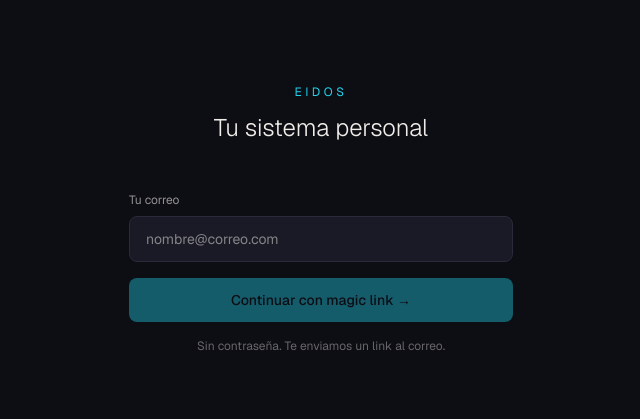
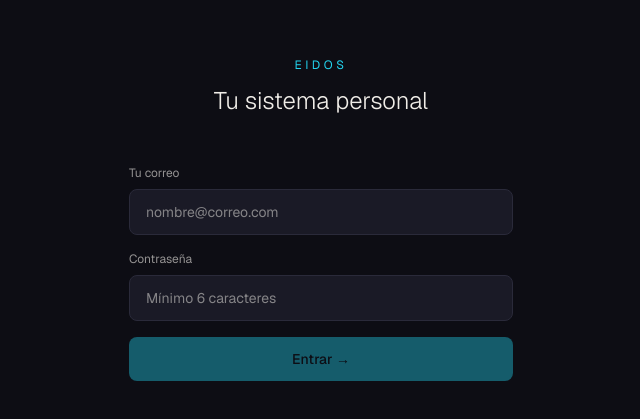
Before and after one commit to gerlameda/EIDOS, a Next.js app: page /login in a window 1280 px wide. Shown: the part 181-600 px from the top of the page, without its empty margins (319-959 px from the left). Built offline with nearby package versions, Linux system fonts and the light colour scheme; no server answers.

Commit message:
feat: remove magic link completely

```diff
--- a/app/login/page.tsx
+++ b/app/login/page.tsx
@@ -1,5 +1,4 @@
-import { MagicLinkForm } from "@/components/auth/MagicLinkForm";
-
+import { AuthForm } from "@/components/auth/AuthForm";
 export default function LoginPage() {
-  return <MagicLinkForm variant="login" />;
+  return <AuthForm variant="login" />;
 }
--- a/components/auth/MagicLinkForm.tsx
+++ /dev/null
@@ -1,177 +0,0 @@
-"use client";
-
-import { useState } from "react";
-import { createClient } from "@/lib/supabase/client";
-import { syncProfileToSupabase } from "@/lib/onboarding/sync-profile";
-import { useOnboardingStore } from "@/store/onboardingStore";
-
-export type MagicLinkFormVariant = "login" | "onboarding";
-
-interface MagicLinkFormProps {
-  variant: MagicLinkFormVariant;
-}
-
-export function MagicLinkForm({ variant }: MagicLinkFormProps) {
-  const [email, setEmail] = useState("");
-  const [sent, setSent] = useState(false);
-  const [loading, setLoading] = useState(false);
-  const [error, setError] = useState<string | null>(null);
-
-  async function handleSubmit(e: React.FormEvent) {
-    e.preventDefault();
-    setLoading(true);
-    setError(null);
-
-    const supabase = createClient();
-    let linkedAnonymousWithEmail = false;
-
-    if (variant === "onboarding") {
-      try {
-        const {
-          data: { user },
-        } = await supabase.auth.getUser();
-        console.log(
-          "[EIDOS] MagicLinkForm user:",
-          user?.id,
-          "is_anonymous:",
-          user?.is_anonymous,
-        );
-        if (user?.is_anonymous) {
-          // Forzamos modulo03Completed: false al sincronizar en este punto del
-          // onboarding. El usuario aún no ha completado nada — esto previene que
-          // datos obsoletos del sessionStorage (de sesiones anteriores) corrompan
-          // la redirección post-magic-link hacia el juego.
-          await syncProfileToSupabase({
-            ...useOnboardingStore.getState(),
-            modulo03Completed: false,
-          });
-          const { error: otpErr } = await supabase.auth.signInWithOtp({
-            email,
-            options: {
-              emailRedirectTo: `${window.location.origin}/auth/confirm`,
-              shouldCreateUser: true,
-            },
-          });
-          if (!otpErr) {
-            linkedAnonymousWithEmail = true;
-          }
-        }
-      } catch {
-        /* silencioso */
-      }
-    }
-
-    if (linkedAnonymousWithEmail) {
-      setSent(true);
-      setLoading(false);
-      return;
-    }
-
-    const { error: signInError } = await supabase.auth.signInWithOtp({
-      email,
-      options: {
-        emailRedirectTo: `${window.location.origin}/auth/callback`,
-      },
-    });
-
-    if (signInError) {
-      console.error(
-        "[EIDOS] signInWithOtp error:",
-        signInError.message,
-        signInError.status,
-      );
-      setError("Hubo un error. Intenta de nuevo.");
-      setLoading(false);
-      return;
-    }
-
-    setSent(true);
-    setLoading(false);
-  }
-
-  return (
-    <main
-      className="flex min-h-screen items-center justify-center px-4"
-      style={{ backgroundColor: "#0D0D14" }}
-    >
-      <div className="w-full max-w-sm">
-        <div className="mb-12 text-center">
-          <p
-            className="mb-3 text-xs tracking-[0.3em]"
-            style={{ color: "#22D3EE" }}
-          >
-            EIDOS
-          </p>
-          <h1 className="text-2xl font-light" style={{ color: "#F0EDE8" }}>
-            Tu sistema personal
-          </h1>
-        </div>
-
-        {!sent ? (
-          <form onSubmit={(e) => void handleSubmit(e)} className="space-y-4">
-            <div>
-              <label
-                className="mb-2 block text-xs"
-                style={{ color: "rgba(240,237,232,0.6)" }}
-              >
-                Tu correo
-              </label>
-              <input
-                type="email"
-                value={email}
-                onChange={(e) => setEmail(e.target.value)}
-                required
-                placeholder="nombre@correo.com"
-                className="w-full rounded-lg px-4 py-3 text-sm outline-none transition-colors"
-                style={{
-                  backgroundColor: "#1A1A26",
-                  border: "1px solid #2A2A3A",
-                  color: "#F0EDE8",
-                }}
-              />
-            </div>
-
-            {error ? (
-              <p className="text-xs" style={{ color: "#EF4444" }}>
-                {error}
-              </p>
-            ) : null}
-
-            <button
-              type="submit"
-              disabled={loading || !email}
-              className="w-full rounded-lg py-3 text-sm font-medium transition-opacity disabled:opacity-40"
-              style={{ backgroundColor: "#22D3EE", color: "#0D0D14" }}
-            >
-              {loading ? "Enviando..." : "Continuar con magic link →"}
-            </button>
-
-            <p
-              className="text-center text-xs"
-              style={{ color: "rgba(240,237,232,0.4)" }}
-            >
-              Sin contraseña. Te enviamos un link al correo.
-            </p>
-          </form>
-        ) : (
-          <div className="space-y-4 text-center">
-            <div className="text-4xl">✉</div>
-            <p style={{ color: "#F0EDE8" }}>Revisa tu correo</p>
-            <p className="text-sm" style={{ color: "rgba(240,237,232,0.6)" }}>
-              Enviamos un link a <strong>{email}</strong>. Haz click en el para
-              entrar.
-            </p>
-            <button
-              type="button"
-              onClick={() => setSent(false)}
-              className="text-xs underline"
-              style={{ color: "rgba(240,237,232,0.4)" }}
-            >
-              Usar otro correo
-            </button>
-          </div>
-        )}
-      </div>
-    </main>
-  );
-}
```
